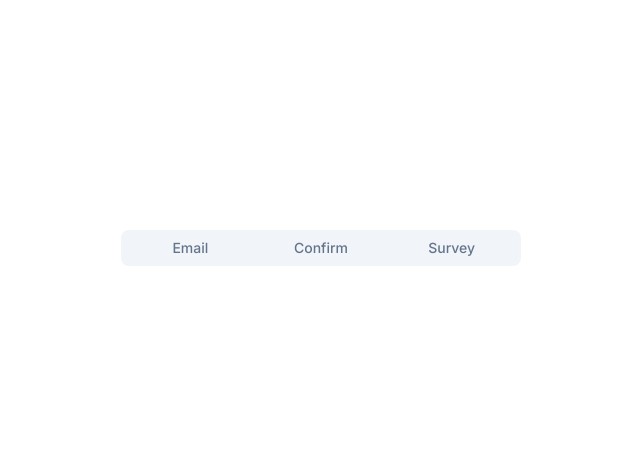
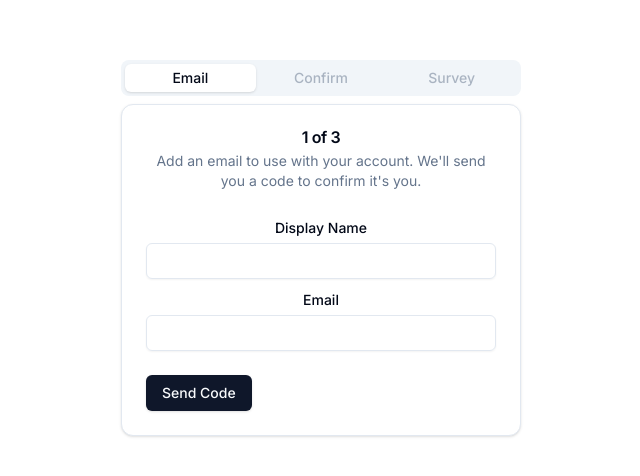
Before and after one commit to WillGoad/app-portcode, a Next.js app: page /onboarding in a window 1280 px wide. Shown: the part 152-628 px from the top of the page, without its empty margins (319-959 px from the left). Built offline with nearby package versions, Linux system fonts and the light colour scheme.

Commit message:
Fixed build issues, connected signups

```diff
--- a/app/onboarding/page.tsx
+++ b/app/onboarding/page.tsx
@@ -1,3 +1,8 @@
+'use client';
+
+//Convert to client component
+import { useRef, useState } from "react";
+
 import { Button } from "@/components/ui/button"
 import {
     Card,
@@ -12,37 +17,124 @@ import { Label } from "@/components/ui/label"
 import { Tabs, TabsContent, TabsList, TabsTrigger } from "@/components/ui/tabs"
 
 
+
 export default function Onboarding() {
+    //First Tab
+    const [name, setName] = useState("");
+    const [email, setEmail] = useState("");
+    const [code, setCode] = useState("");
+    //Enabled bool values for each tab
+    const [emailTabDisabled, setEmailDisabled] = useState(false);
+    const [confirmationTabDisabled, setConfirmationDisabled] = useState(true);
+    const [surveyTabDisabled, setSurveyDisabled] = useState(true);
+    const [currentTab, setCurrentTab] = useState("email"); //["email", "confirmation", "survey"]
+
+    //Function for changing enabled tab
+    const setEnabledTab = (tab: string) => {
+        if (tab === "email") {
+            setEmailDisabled(false);
+            setConfirmationDisabled(true);
+            setSurveyDisabled(true);
+            setCurrentTab("email");
+        } else if (tab === "confirmation") {
+            setEmailDisabled(true);
+            setConfirmationDisabled(false);
+            setSurveyDisabled(true);
+            setCurrentTab("confirmation");
+        } else if (tab === "survey") {
+            setEmailDisabled(true);
+            setConfirmationDisabled(true);
+            setSurveyDisabled(false);
+            setCurrentTab("survey");
+        }
+    }
+
+    const onSignupVerify = async () => {
+        try {
+            const response = await fetch('https://portcode.onrender.com/api/auth/signup-verify', {
+                method: 'POST',
+                headers: {
+                    'Content-Type': 'application/json',
+                },
+                body: JSON.stringify({ name, email }),
+            });
+            const data = response.json();
+            //If status code 200 then change tab
+            if (response.status === 200) {
+                setEnabledTab("confirmation");
+            }
+            console.log(data);
+        } catch (error) {
+            console.error('Error:', error);
+        }
+    }
+
+    const onSignup = async () => {
+        try {
+            const response = await fetch('https://portcode.onrender.com/api/auth/signup', {
+                method: 'POST',
+                headers: {
+                    'Content-Type': 'application/json',
+                },
+                body: JSON.stringify({ code, email }),
+            });
+            const data = response.json();
+            //If status code 200 then change tab
+            if (response.status === 200) {
+                setEnabledTab("survey");
+            }
+            console.log(data);
+        } catch (error) {
+            console.error('Error:', error);
+        }
+    }
+
+    //Function for when the user clicks the send code button
+    const onSendCode = () => {
+        //Check email is valid
+        if (email.length > 0 && email.includes("@") && email.includes(".") && email.length > 5 && name.length > 1) {
+            console.log("Email is valid")
+            onSignupVerify();
+        }
+    }
+
+    //Function for when user clicks submit Code button
+    const onSubmitCode = () => {
+        if(code.length === 6) {
+            console.log("Code is valid");
+            onSignup();
+        }
+    }
 
     return (
         <div className="flex flex-col items-center justify-center min-h-screen py-2">
             <main className="flex flex-col items-center justify-center w-full flex-1 px-20 text-center">
-                <Tabs defaultValue="account" className="w-[400px]">
+                <Tabs activationMode="automatic" value={currentTab} className="w-[400px]">
                     <TabsList className="grid w-full grid-cols-3">
-                        <TabsTrigger value="email">Email</TabsTrigger>
-                        <TabsTrigger value="confirmation">Confirm</TabsTrigger>
-                        <TabsTrigger value="survey">Survey</TabsTrigger>
+                        <TabsTrigger disabled={emailTabDisabled} value="email">Email</TabsTrigger>
+                        <TabsTrigger disabled={confirmationTabDisabled} value="confirmation">Confirm</TabsTrigger>
+                        <TabsTrigger disabled={surveyTabDisabled} value="survey">Survey</TabsTrigger>
                     </TabsList>
                     <TabsContent value="email">
                         <Card>
                             <CardHeader>
                                 <CardTitle>1 of 3</CardTitle>
                                 <CardDescription>
-                                    Add an email to use with your account. We'll send you a code to confirm it's you.
+                                    Add an email to use with your account. We&apos;ll send you a code to confirm it&apos;s you.
                                 </CardDescription>
                             </CardHeader>
                             <CardContent className="space-y-2">
                                 <div className="space-y-1">
                                     <Label htmlFor="name">Display Name</Label>
-                                    <Input id="name" defaultValue="Ryan Hoover" />
+                                    <Input id="name" value={name} onChange={e => setName(e.target.value)} />
                                 </div>
                                 <div className="space-y-1">
                                     <Label htmlFor="username">Email</Label>
-                                    <Input id="username" defaultValue="ryan@producthunt.com" />
+                                    <Input id="username" value={email} onChange={e => setEmail(e.target.value)} />
                                 </div>
                             </CardContent>
                             <CardFooter>
-                                <Button>Send Code</Button>
+                                <Button onClick={() => onSendCode()}>Send Code</Button>
                             </CardFooter>
                         </Card>
                     </TabsContent>
@@ -57,11 +149,11 @@ export default function Onboarding() {
                             <CardContent className="space-y-2">
                                 <div className="space-y-1">
                                     <Label htmlFor="name">Code</Label>
-                                    <Input id="name" />
+                                    <Input id="name" value={code} onChange={e => setCode(e.target.value)}/>
                                 </div>
                             </CardContent>
                             <CardFooter>
-                                <Button>Submit</Button>
+                                <Button onClick={() => onSubmitCode()}>Submit</Button>
                             </CardFooter>
                         </Card>
                     </TabsContent>
@@ -70,7 +162,7 @@ export default function Onboarding() {
                             <CardHeader>
                                 <CardTitle>3 of 3</CardTitle>
                                 <CardDescription>
-                                    Make changes to your account here. Click save when you're done.
+                                    Make changes to your account here. Click save when you&apos;re done.
                                 </CardDescription>
                             </CardHeader>
                             <CardContent className="space-y-2">
--- a/components/ui/button.tsx
+++ b/components/ui/button.tsx
@@ -1,3 +1,4 @@
+'use-client';
 import * as React from "react"
 import { Slot } from "@radix-ui/react-slot"
 import { cva, type VariantProps } from "class-variance-authority"
```
